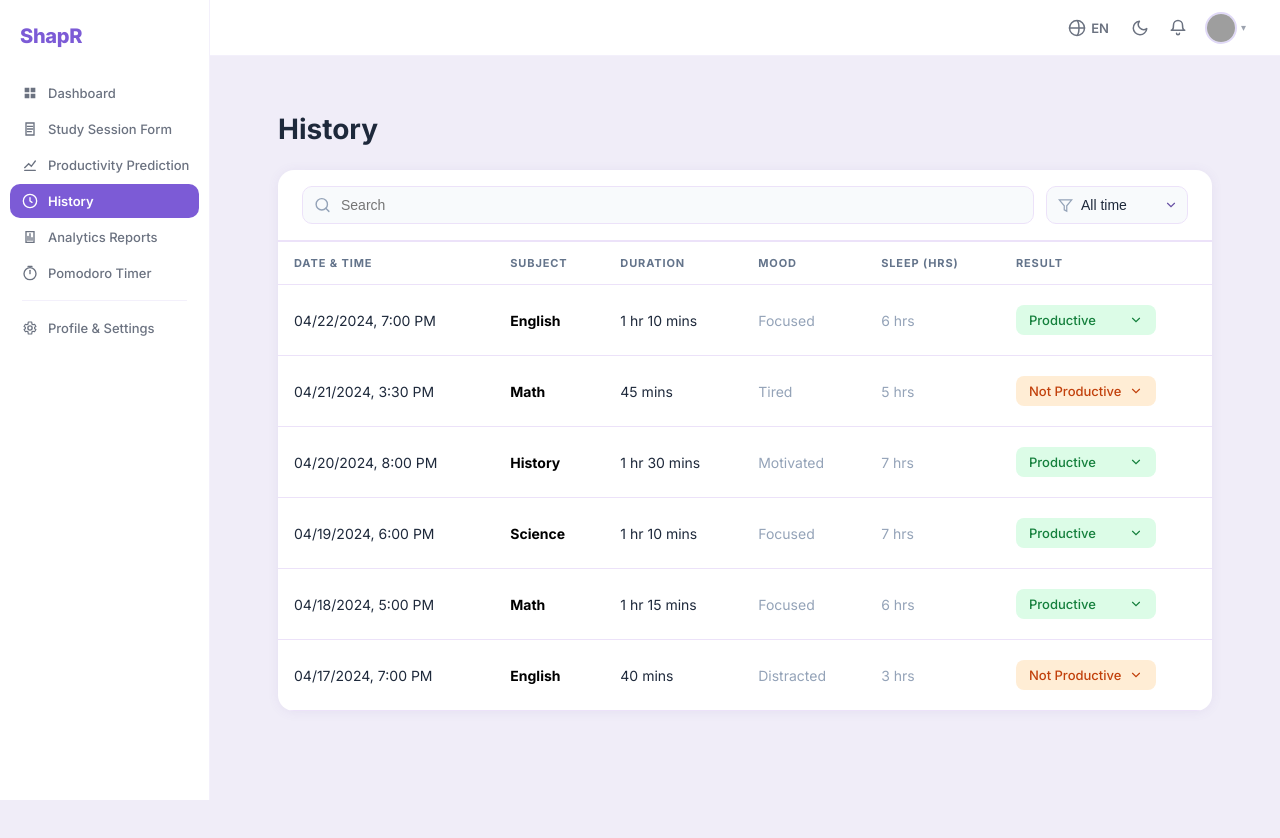
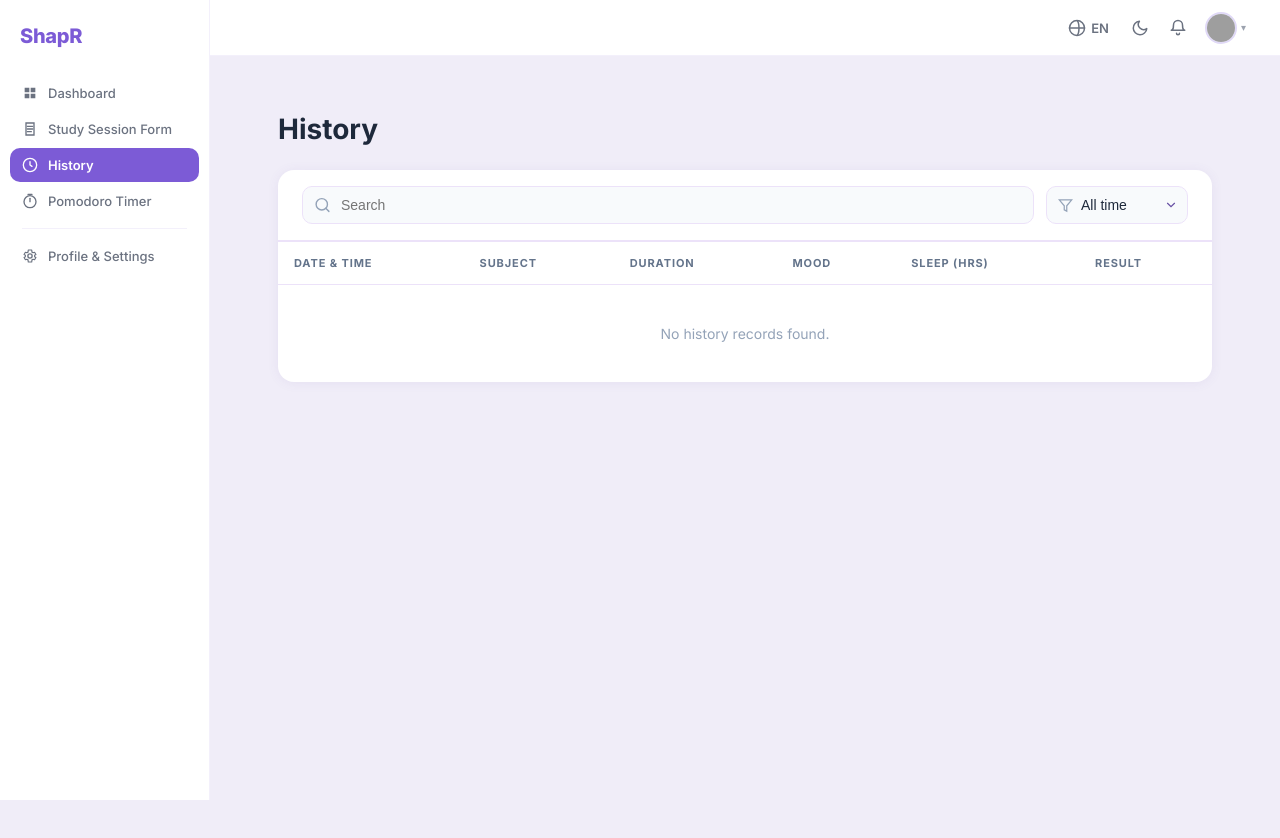
Before and after one commit to aimjay31/shapr, a React (Vite) app: page /history in a window 1280 px wide. Shown: the top 838 px of the page. Built offline with nearby package versions, Linux system fonts and the light colour scheme; grey boxes are pictures that could not be loaded.

Commit message:
initial data integration (#21)

```diff
--- a/src/components/Navigation.jsx
+++ b/src/components/Navigation.jsx
@@ -17,9 +17,7 @@ export default function Navigation({ children }) {
         <nav className="nav-menu">
           <NavItem to="/dashboard"               icon={<IconDashboard />}  label="Dashboard" />
           <NavItem to="/SessionForm"             icon={<IconForm />}       label="Study Session Form" />
-          <NavItem to="/productivity-prediction" icon={<IconPrediction />} label="Productivity Prediction" />
           <NavItem to="/history"                 icon={<IconHistory />}    label="History" />
-          <NavItem to="/analytics-reports"       icon={<IconAnalytics />}  label="Analytics Reports" />
           <NavItem to="/pomtime"                 icon={<IconPomodoro />}   label="Pomodoro Timer" />
           <div className="nav-divider" />
           <NavItem to="/profile-settings" icon={<IconSettings />} label="Profile & Settings" />
--- /dev/null
+++ b/src/context/SessionContext.jsx
@@ -0,0 +1,17 @@
+import React, { createContext, useContext, useState } from "react";
+
+const SessionContext = createContext();
+
+export function SessionProvider({ children }) {
+  const [sessions, setSessions] = useState([]);
+
+  return (
+    <SessionContext.Provider value={{ sessions, setSessions }}>
+      {children}
+    </SessionContext.Provider>
+  );
+}
+
+export function useSession() {
+  return useContext(SessionContext);
+}
--- a/src/pages/Dashboard.jsx
+++ b/src/pages/Dashboard.jsx
@@ -1,8 +1,8 @@
-import React from "react";
+import React, { useState } from "react";
 import "../styles/Dashboard.css";
-import { useState } from "react";
 import TipsComponent from "../components/TipsComponent";
 import { useNightMode } from "../context/NightModeContext";
+import { useSession } from "../context/SessionContext";
 import { Line, Bar, Doughnut } from "react-chartjs-2";
 import {
   Chart as ChartJS,
@@ -16,84 +16,206 @@ import {
   Legend,
 } from "chart.js";
 
-ChartJS.register(CategoryScale, LinearScale, PointElement, LineElement, BarElement, ArcElement, Tooltip, Legend);
+ChartJS.register(
+  CategoryScale,
+  LinearScale,
+  PointElement,
+  LineElement,
+  BarElement,
+  ArcElement,
+  Tooltip,
+  Legend
+);
 
 export default function Dashboard() {
   const { nightMode } = useNightMode();
+  const { sessions } = useSession();
 
-  const total = 130;
-  const productive = 78;
+  const [showTips, setShowTips] = useState(true);
+
+  /* ---------------- REAL DATA ---------------- */
+
+  const total = sessions.length;
+
+  const productiveCount = sessions.filter(
+    (s) => s.result === "Productive"
+  ).length;
+
+  const notProductiveCount = total - productiveCount;
+
+  const confidence = total
+    ? Math.round((productiveCount / total) * 100)
+    : 0;
+
   const avgHr = 1;
   const avgMin = 20;
   const bestTime = "Evening Hours";
-  const confidence = 85;
 
-  const gridColor = nightMode ? "rgba(255,255,255,0.07)" : "rgba(0,0,0,0.10)";
+  const gridColor = nightMode
+    ? "rgba(255,255,255,0.07)"
+    : "rgba(0,0,0,0.10)";
   const tickColor = nightMode ? "#a78bfa" : "#6b57b9";
 
+  /* ---------------- LINE CHART (REAL SESSIONS) ---------------- */
+
+  const labels = sessions.map((_, i) => `S${i + 1}`);
+
+  const productiveData = sessions.map((s) =>
+    s.result === "Productive" ? 1 : 0
+  );
+
+  const notProductiveData = sessions.map((s) =>
+    s.result !== "Productive" ? 1 : 0
+  );
+
   const lineData = {
-    labels: ["Week 1", "Week 2", "Week 3", "Week 4", "Week 5"],
+    labels,
     datasets: [
-      { label: "Productive",     data: [0, 22, 32, 35, 40], borderColor: "#2FA84F", borderWidth: 2, pointRadius: 0, tension: 0.35 },
-      { label: "Not Productive", data: [0, 10, 13, 15, 30], borderColor: "#F07A1A", borderWidth: 2, pointRadius: 0, tension: 0.35 },
+      {
+        label: "Productive",
+        data: productiveData,
+        borderColor: "#2FA84F",
+        borderWidth: 2,
+        pointRadius: 0,
+        tension: 0.35,
+      },
+      {
+        label: "Not Productive",
+        data: notProductiveData,
+        borderColor: "#F07A1A",
+        borderWidth: 2,
+        pointRadius: 0,
+        tension: 0.35,
+      },
     ],
   };
 
   const lineOptions = {
     responsive: true,
     maintainAspectRatio: false,
-    plugins: { legend: { position: "bottom", labels: { usePointStyle: true, boxWidth: 8, color: nightMode ? "#c0c0d0" : "#374151" } } },
+    plugins: {
+      legend: {
+        position: "bottom",
+        labels: {
+          usePointStyle: true,
+          boxWidth: 8,
+          color: nightMode ? "#c0c0d0" : "#374151",
+        },
+      },
+    },
     scales: {
-      y: { min: 0, max: 40, ticks: { stepSize: 10, callback: (v) => `${v}%`, color: tickColor, font: { size: 11, weight: "700" } }, grid: { color: gridColor } },
-      x: { ticks: { color: tickColor, font: { size: 11, weight: "700" } }, grid: { display: false } },
+      y: {
+        min: 0,
+        max: 1,
+        ticks: {
+          stepSize: 1,
+          color: tickColor,
+          font: { size: 11, weight: "700" },
+        },
+        grid: { color: gridColor },
+      },
+      x: {
+        ticks: {
+          color: tickColor,
+          font: { size: 11, weight: "700" },
+        },
+        grid: { display: false },
+      },
     },
   };
 
+  /* ---------------- BAR (REAL SUBJECT DATA) ---------------- */
+
+  const subjectMap = {};
+
+  sessions.forEach((s) => {
+    if (!subjectMap[s.subject]) subjectMap[s.subject] = 0;
+    subjectMap[s.subject] += s.result === "Productive" ? 1 : 0;
+  });
+
   const barData = {
-    labels: ["Math", "Science", "History", "English", "Literature"],
+    labels: Object.keys(subjectMap),
     datasets: [
-      { label: "Productive", data: [80, 65, 50, 40, 30], backgroundColor: ["#43C872", "#79D99A", "#FFB06E", "#FFC08A", "#FFD0AC"], borderRadius: 8, barThickness: 30 },
-      { label: "Not Productive", data: [0, 0, 0, 0, 0], backgroundColor: "#F07A1A" },
+      {
+        label: "Productive",
+        data: Object.values(subjectMap),
+        backgroundColor: "#43C872",
+        borderRadius: 8,
+        barThickness: 30,
+      },
     ],
   };
 
   const barOptions = {
     responsive: true,
     maintainAspectRatio: false,
-    plugins: { legend: { position: "bottom", labels: { usePointStyle: true, boxWidth: 8, color: nightMode ? "#c0c0d0" : "#374151" } } },
+    plugins: {
+      legend: {
+        position: "bottom",
+        labels: {
+          usePointStyle: true,
+          boxWidth: 8,
+          color: nightMode ? "#c0c0d0" : "#374151",
+        },
+      },
+    },
     scales: {
       y: { display: false, grid: { display: false } },
-      x: { ticks: { color: tickColor, font: { size: 11, weight: "700" } }, grid: { display: false } },
+      x: {
+        ticks: {
+          color: tickColor,
+          font: { size: 11, weight: "700" },
+        },
+        grid: { display: false },
+      },
     },
   };
 
+  /* ---------------- DONUT ---------------- */
+
   const donutData = {
     labels: ["Confidence", "Remaining"],
-    datasets: [{ data: [confidence, 100 - confidence], backgroundColor: ["#ffffff", "rgba(255,255,255,0.25)"], borderWidth: 0, cutout: "74%" }],
+    datasets: [
+      {
+        data: [confidence, 100 - confidence],
+        backgroundColor: ["#ffffff", "rgba(255,255,255,0.25)"],
+        borderWidth: 0,
+        cutout: "74%",
+      },
+    ],
   };
 
   const donutOptions = {
     responsive: true,
     maintainAspectRatio: false,
-    plugins: { legend: { display: false }, tooltip: { enabled: false } },
+    plugins: {
+      legend: { display: false },
+      tooltip: { enabled: false },
+    },
   };
 
-  const [showTips, setShowTips] = useState(true);
+  /* ---------------- UI ---------------- */
 
   return (
     <div className={nightMode ? "night-mode" : ""}>
       <div className="dashboard-with-button">
         <h1 className="dash-h1">Dashboard</h1>
-        <button className="toggle-btn" onClick={() => setShowTips(!showTips)}>
+
+        <button
+          className="toggle-btn"
+          onClick={() => setShowTips(!showTips)}
+        >
           {showTips ? "Hide Tips" : "Show Tips"}
         </button>
       </div>
 
-      {/* Top cards */}
+      {/* TOP CARDS */}
       <div className="dash-cards">
         <div className="dash-card">
           <div className="card-top">
-            <span className="card-ico purple"><IcoCalendar /></span>
+            <span className="card-ico purple">
+              <IcoCalendar />
+            </span>
             <span className="card-title">Total Session</span>
           </div>
           <div className="card-value">{total}</div>
@@ -101,44 +223,61 @@ export default function Dashboard() {
 
         <div className="dash-card">
           <div className="card-top">
-            <span className="card-ico purple"><IcoCheck /></span>
+            <span className="card-ico purple">
+              <IcoCheck />
+            </span>
             <span className="card-title">Productive Sessions</span>
           </div>
-          <div className="card-value">{productive}% <span className="card-sub">Productive</span></div>
+          <div className="card-value">
+            {productiveCount} <span className="card-sub">Productive</span>
+          </div>
         </div>
 
         <div className="dash-card">
           <div className="card-top">
-            <span className="card-ico purple"><IcoClock /></span>
+            <span className="card-ico purple">
+              <IcoClock />
+            </span>
             <span className="card-title">Avg Study Duration</span>
           </div>
-          <div className="card-value">{avgHr}<span className="u">hr</span> {avgMin}<span className="u">min</span></div>
+          <div className="card-value">
+            {avgHr}
+            <span className="u">hr</span> {avgMin}
+            <span className="u">min</span>
+          </div>
         </div>
 
         <div className="dash-card">
           <div className="card-top">
-            <span className="card-ico purple"><IcoMoon /></span>
+            <span className="card-ico purple">
+              <IcoMoon />
+            </span>
             <span className="card-title">Best Study Time</span>
           </div>
           <div className="card-value small">{bestTime}</div>
         </div>
       </div>
 
-      {/* Grid */}
+      {/* GRID */}
       <div className="dash-grid">
-        {/* Left content */}
         <div className="dash-left">
           <div className="dash-panels-2">
             <div className="panel">
               <div className="panel-head">Productivity Over Time</div>
-              <div className="panel-body chart"><Line data={lineData} options={lineOptions} /></div>
+              <div className="panel-body chart">
+                <Line data={lineData} options={lineOptions} />
+              </div>
             </div>
+
             <div className="panel">
               <div className="panel-head">Productivity by Subject</div>
-              <div className="panel-body chart"><Bar data={barData} options={barOptions} /></div>
+              <div className="panel-body chart">
+                <Bar data={barData} options={barOptions} />
+              </div>
             </div>
           </div>
 
+          {/* TABLE */}
           <div className="panel tablepanel">
             <div className="tablehead">
               <div className="tabletitle">Recent Study Sessions</div>
@@ -148,11 +287,12 @@ export default function Dashboard() {
                 <span className="filtercaret">▾</span>
               </div>
             </div>
+
             <div className="tablewrap">
               <table className="table">
                 <thead>
                   <tr>
-                    <th>DATE &amp; TIME</th>
+                    <th>DATE & TIME</th>
                     <th>SUBJECT</th>
                     <th>DURATION</th>
                     <th>MOOD</th>
@@ -160,51 +300,58 @@ export default function Dashboard() {
                     <th>RESULT</th>
                   </tr>
                 </thead>
+
                 <tbody>
-                  <tr>
-                    <td>04/22/2024, 7:00 PM</td>
-                    <td className="b">English</td>
-                    <td>1hr 10 min</td>
-                    <td className="m">Focused</td>
-                    <td>6 hrs</td>
-                    <td><span className="pill ok">Productive <span className="pc">▾</span></span></td>
-                  </tr>
-                  <tr>
-                    <td>04/21/2024, 3:30 PM</td>
-                    <td className="b">Math</td>
-                    <td>45 mins</td>
-                    <td className="m">Tired</td>
-                    <td>5 hrs</td>
-                    <td><span className="pill warn">Not Productive <span className="pc">▾</span></span></td>
-                  </tr>
-                  <tr>
-                    <td>04/20/2024, 8:00 PM</td>
-                    <td className="b">History</td>
-                    <td>1hr 30 min</td>
-                    <td className="m">Motivated</td>
-                    <td>7 hrs</td>
-                    <td><span className="pill ok">Productive <span className="pc">▾</span></span></td>
-                  </tr>
+                  {sessions.slice(-5).map((s, i) => (
+                    <tr key={i}>
+                      <td>{s.date}</td>
+                      <td className="b">{s.subject}</td>
+                      <td>{s.duration}</td>
+                      <td className="m">{s.mood}</td>
+                      <td>{s.sleep}</td>
+                      <td>
+                        <span
+                          className={`pill ${
+                            s.result === "Productive" ? "ok" : "warn"
+                          }`}
+                        >
+                          {s.result} <span className="pc">▾</span>
+                        </span>
+                      </td>
+                    </tr>
+                  ))}
                 </tbody>
               </table>
             </div>
           </div>
         </div>
 
-        {/* Right column */}
+        {/* RIGHT */}
         <div className="dash-right">
           <div className="panel predict">
             <div className="predict-head">
-              <span className="predico"><IcoTrend /></span>
+              <span className="predico">
+                <IcoTrend />
+              </span>
               <span>Prediction Result</span>
             </div>
+
             <div className="predict-row">
-              <span className="miniCal"><IcoMiniCalendar /></span>
-              <span className="predtext">Prediction Outcome : <b>Productive</b></span>
+              <span className="miniCal">
+                <IcoMiniCalendar />
+              </span>
+              <span className="predtext">
+                Prediction Outcome : <b>Productive</b>
+              </span>
             </div>
+
             <div className="predict-sub">Confidence Score:</div>
+
             <div className="ring">
-              <div className="ringChart"><Doughnut data={donutData} options={donutOptions} /></div>
+              <div className="ringChart">
+                <Doughnut data={donutData} options={donutOptions} />
+              </div>
+
               <div className="ringCenter">
                 <div className="ringBig">{confidence}%</div>
                 <div className="ringSmall">CONFIDENCE</div>
@@ -221,9 +368,10 @@ export default function Dashboard() {
   );
 }
 
-function IcoCalendar(){return(<svg viewBox="0 0 24 24" className="big" aria-hidden="true"><path d="M7 2v3M17 2v3M4 8h16M6 5h12a2 2 0 0 1 2 2v13a2 2 0 0 1-2 2H6a2 2 0 0 1-2-2V7a2 2 0 0 1 2-2Z" fill="none" stroke="currentColor" strokeWidth="2" strokeLinecap="round"/></svg>);}
-function IcoCheck(){return(<svg viewBox="0 0 24 24" className="big" aria-hidden="true"><path d="M22 11.08V12a10 10 0 1 1-5.93-9.14" fill="none" stroke="currentColor" strokeWidth="2" strokeLinecap="round"/><path d="M22 4 12 14.01l-3-3" fill="none" stroke="currentColor" strokeWidth="2" strokeLinecap="round" strokeLinejoin="round"/></svg>);}
-function IcoClock(){return(<svg viewBox="0 0 24 24" className="big" aria-hidden="true"><path d="M12 22a10 10 0 1 1 10-10 10 10 0 0 1-10 10Z" fill="none" stroke="currentColor" strokeWidth="2"/><path d="M12 6v6l4 2" fill="none" stroke="currentColor" strokeWidth="2" strokeLinecap="round"/></svg>);}
-function IcoMoon(){return(<svg viewBox="0 0 24 24" className="big" aria-hidden="true"><path d="M21 12.8A8.5 8.5 0 1 1 11.2 3a6.5 6.5 0 0 0 9.8 9.8Z" fill="none" stroke="currentColor" strokeWidth="2" strokeLinejoin="round"/></svg>);}
-function IcoTrend(){return(<svg viewBox="0 0 24 24" className="mini" aria-hidden="true"><path d="M4 16l6-6 4 4 6-8" fill="none" stroke="currentColor" strokeWidth="2" strokeLinecap="round"/><path d="M18 6h2v6" fill="none" stroke="currentColor" strokeWidth="2" strokeLinecap="round"/></svg>);}
-function IcoMiniCalendar(){return(<svg viewBox="0 0 24 24" className="mini purple" aria-hidden="true"><path d="M7 2v2M17 2v2M4 7h16M6 4h12a2 2 0 0 1 2 2v14a2 2 0 0 1-2 2H6a2 2 0 0 1-2-2V6a2 2 0 0 1 2-2Z" fill="none" stroke="currentColor" strokeWidth="2" strokeLinecap="round"/></svg>);}
+/* ICONS (UNCHANGED) */
+function IcoCalendar(){return(<svg viewBox="0 0 24 24" className="big"><path d="M7 2v3M17 2v3M4 8h16M6 5h12a2 2 0 0 1 2 2v13a2 2 0 0 1-2 2H6a2 2 0 0 1-2-2V7a2 2 0 0 1 2-2Z" fill="none" stroke="currentColor" strokeWidth="2"/></svg>);}
+function IcoCheck(){return(<svg viewBox="0 0 24 24" className="big"><path d="M22 11.08V12a10 10 0 1 1-5.93-9.14" fill="none" stroke="currentColor" strokeWidth="2"/><path d="M22 4 12 14.01l-3-3" fill="none" stroke="currentColor" strokeWidth="2"/></svg>);}
+function IcoClock(){return(<svg viewBox="0 0 24 24" className="big"><path d="M12 22a10 10 0 1 1 10-10 10 10 0 0 1-10 10Z" fill="none" stroke="currentColor" strokeWidth="2"/><path d="M12 6v6l4 2" fill="none" stroke="currentColor" strokeWidth="2"/></svg>);}
+function IcoMoon(){return(<svg viewBox="0 0 24 24" className="big"><path d="M21 12.8A8.5 8.5 0 1 1 11.2 3a6.5 6.5 0 0 0 9.8 9.8Z" fill="none" stroke="currentColor" strokeWidth="2"/></svg>);}
+function IcoTrend(){return(<svg viewBox="0 0 24 24" className="mini"><path d="M4 16l6-6 4 4 6-8" fill="none" stroke="currentColor" strokeWidth="2"/></svg>);}
+function IcoMiniCalendar(){return(<svg viewBox="0 0 24 24" className="mini purple"><path d="M7 2v2M17 2v2M4 7h16" fill="none" stroke="currentColor" strokeWidth="2"/></svg>);}
--- a/src/pages/History_View.jsx
+++ b/src/pages/History_View.jsx
@@ -2,31 +2,28 @@ import React, { useState } from "react";
 import HistoryBlockComponent from "../components/History-Block_Component";
 import "../styles/History_View.css";
 import { useNightMode } from "../context/NightModeContext";
-
-const historyData = [
-  { id: 1, dateTime: "04/22/2024, 7:00 PM", subject: "English",  duration: "1 hr 10 mins", mood: "Focused",    sleepHrs: 6, result: "Productive"     },
-  { id: 2, dateTime: "04/21/2024, 3:30 PM", subject: "Math",     duration: "45 mins",       mood: "Tired",      sleepHrs: 5, result: "Not Productive" },
-  { id: 3, dateTime: "04/20/2024, 8:00 PM", subject: "History",  duration: "1 hr 30 mins",  mood: "Motivated",  sleepHrs: 7, result: "Productive"     },
-  { id: 4, dateTime: "04/19/2024, 6:00 PM", subject: "Science",  duration: "1 hr 10 mins",  mood: "Focused",    sleepHrs: 7, result: "Productive"     },
-  { id: 5, dateTime: "04/18/2024, 5:00 PM", subject: "Math",     duration: "1 hr 15 mins",  mood: "Focused",    sleepHrs: 6, result: "Productive"     },
-  { id: 6, dateTime: "04/17/2024, 7:00 PM", subject: "English",  duration: "40 mins",       mood: "Distracted", sleepHrs: 3, result: "Not Productive" },
-];
+import { useSession } from "../context/SessionContext";
 
 const COLUMNS = ["DATE & TIME", "SUBJECT", "DURATION", "MOOD", "SLEEP (HRS)", "RESULT"];
 const TIME_FILTERS = ["All time", "This week", "This month", "This year"];
 
 export default function HistoryView() {
   const { nightMode } = useNightMode();
-  const [search, setSearch]         = useState("");
+  const { sessions } = useSession();
+
+  const [search, setSearch] = useState("");
   const [timeFilter, setTimeFilter] = useState("All time");
 
-  const filtered = historyData.filter((entry) => {
+  /* ---------------- REAL DATA ---------------- */
+
+  const filtered = sessions.filter((entry) => {
     const q = search.toLowerCase();
+
     return (
-      entry.subject.toLowerCase().includes(q) ||
-      entry.mood.toLowerCase().includes(q) ||
-      entry.dateTime.toLowerCase().includes(q) ||
-      entry.result.toLowerCase().includes(q)
+      entry.subject?.toLowerCase().includes(q) ||
+      entry.mood?.toLowerCase().includes(q) ||
+      entry.date?.toLowerCase().includes(q) ||
+      entry.result?.toLowerCase().includes(q)
     );
   });
 
@@ -38,10 +35,18 @@ export default function HistoryView() {
         {/* Search + Filter Bar */}
         <div className="history-controls">
           <div className="search-wrapper">
-            <svg className="search-icon" viewBox="0 0 24 24" fill="none" stroke="#94A3B8" strokeWidth="2" strokeLinecap="round">
+            <svg
+              className="search-icon"
+              viewBox="0 0 24 24"
+              fill="none"
+              stroke="#94A3B8"
+              strokeWidth="2"
+              strokeLinecap="round"
+            >
               <circle cx="11" cy="11" r="8" />
               <path d="M21 21l-4.35-4.35" />
             </svg>
+
             <input
               type="text"
               placeholder="Search"
@@ -52,13 +57,37 @@ export default function HistoryView() {
           </div>
 
           <div className="filter-wrapper">
-            <svg className="filter-icon" viewBox="0 0 24 24" fill="none" stroke="#94A3B8" strokeWidth="2" strokeLinecap="round">
+            <svg
+              className="filter-icon"
+              viewBox="0 0 24 24"
+              fill="none"
+              stroke="#94A3B8"
+              strokeWidth="2"
+              strokeLinecap="round"
+            >
               <path d="M22 3H2l8 9.46V19l4 2v-8.54L22 3z" />
             </svg>
-            <select value={timeFilter} onChange={(e) => setTimeFilter(e.target.value)} className="time-filter">
-              {TIME_FILTERS.map((f) => (<option key={f} value={f}>{f}</option>))}
+
+            <select
+              value={timeFilter}
+              onChange={(e) => setTimeFilter(e.target.value)}
+              className="time-filter"
+            >
+              {TIME_FILTERS.map((f) => (
+                <option key={f} value={f}>
+                  {f}
+                </option>
+              ))}
             </select>
-            <svg className="chevron-icon" viewBox="0 0 24 24" fill="none" stroke="#6750A4" strokeWidth="2" strokeLinecap="round">
+
+            <svg
+              className="chevron-icon"
+              viewBox="0 0 24 24"
+              fill="none"
+              stroke="#6750A4"
+              strokeWidth="2"
+              strokeLinecap="round"
+            >
               <path d="M6 9l6 6 6-6" />
             </svg>
           </div>
@@ -70,18 +99,23 @@ export default function HistoryView() {
             <thead>
               <tr className="table-header">
                 {COLUMNS.map((col) => (
-                  <th key={col} className="table-header-cell">{col}</th>
+                  <th key={col} className="table-header-cell">
+                    {col}
+                  </th>
                 ))}
               </tr>
             </thead>
+
             <tbody>
               {filtered.length > 0 ? (
-                filtered.map((entry) => (
-                  <HistoryBlockComponent key={entry.id} entry={entry} />
+                filtered.map((entry, i) => (
+                  <HistoryBlockComponent key={i} entry={entry} />
                 ))
               ) : (
                 <tr>
-                  <td colSpan={6} className="empty-state">No history records found.</td>
+                  <td colSpan={6} className="empty-state">
+                    No history records found.
+                  </td>
                 </tr>
               )}
             </tbody>
```
Also changed, not shown: src/App.jsx (+8 -2 lines), src/pages/SessionForm.jsx (+100 -19 lines).
